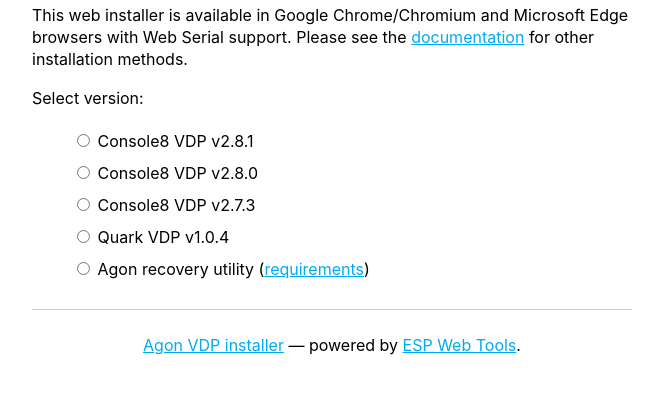
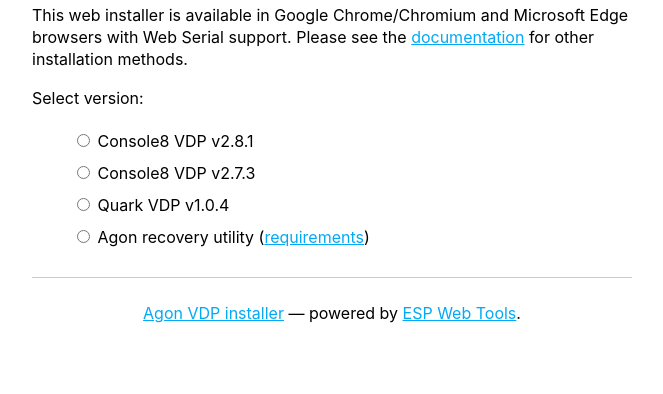
Before and after one commit to envenomator/envenomator.github.io, a plain HTML site: page index.html in a window 1280 px wide. Shown: the part 96-490 px from the top of the page, without its empty margins (308-971 px from the left). Drawn offline with Linux system fonts and the light colour scheme.

Commit message:
Removing v2.8.0

```diff
--- a/index.html
+++ b/index.html
@@ -88,9 +88,6 @@
           <label><input type="radio" name="type" value="console8-v2.8.1" /> Console8 VDP v2.8.1</label>
         </li>
         <li>
-          <label><input type="radio" name="type" value="console8-v2.8.0" /> Console8 VDP v2.8.0</label>
-        </li>
-        <li>
           <label><input type="radio" name="type" value="console8-v2.7.3" /> Console8 VDP v2.7.3</label>
         </li>
         <li>
```
